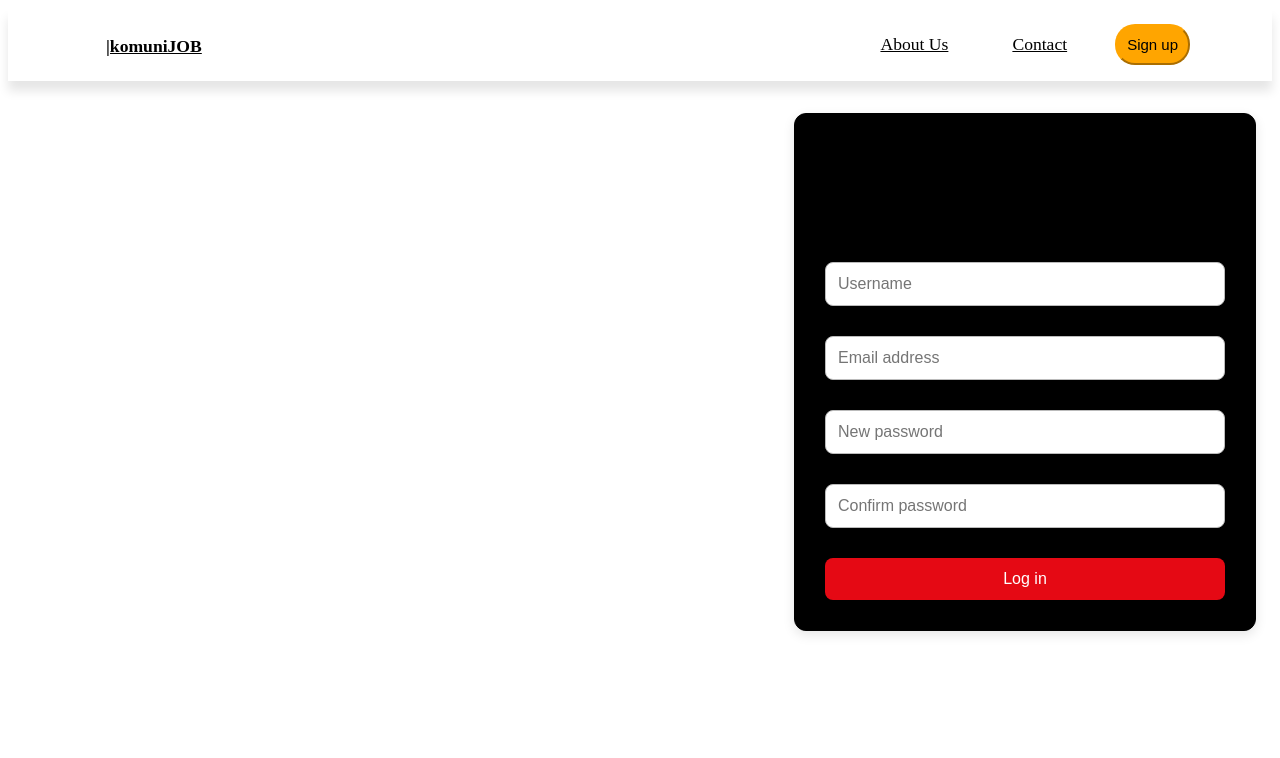
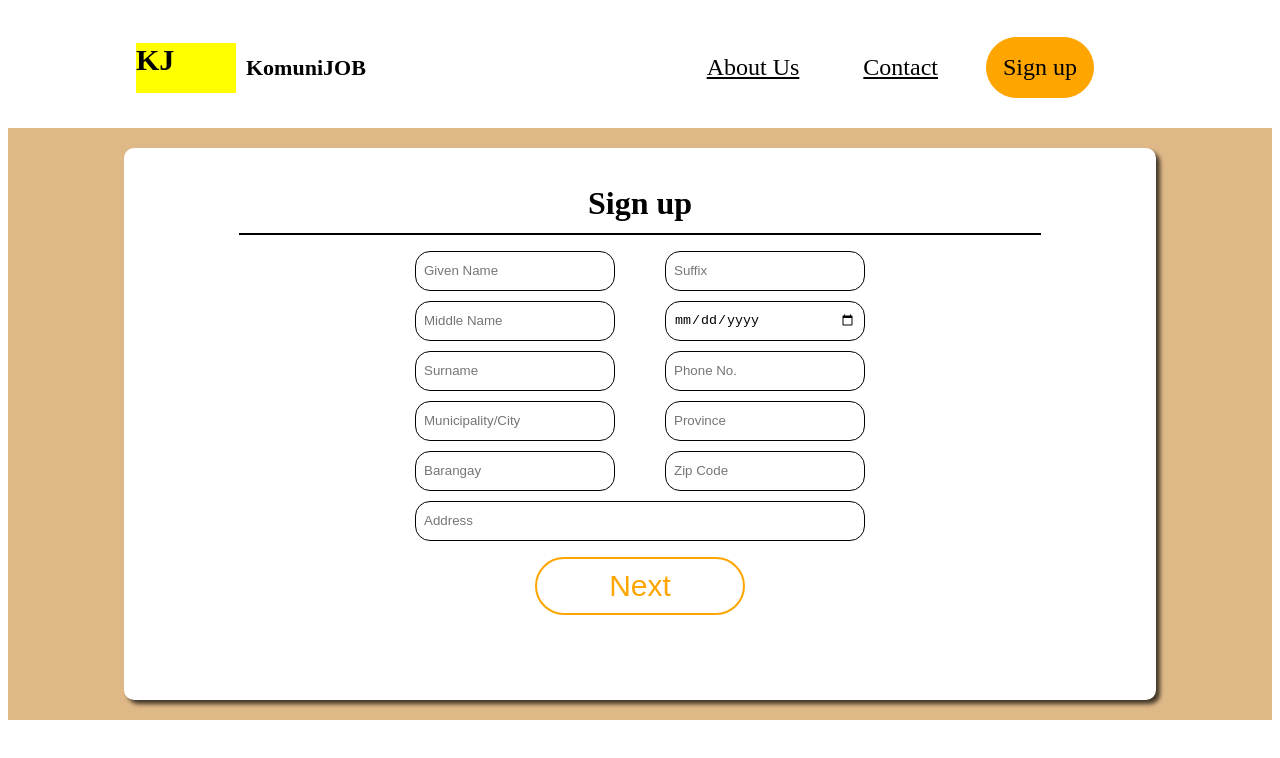
Before and after one commit to lenibnob/Komuni-Job, a React (Vite) app in the folder frontend/: page /register in a window 1280 px wide. Shown: the top 758 px of the page. Built offline with nearby package versions, Linux system fonts and the light colour scheme.

Commit message:
Basic File Structure

```diff
--- a/frontend/src/App.jsx
+++ b/frontend/src/App.jsx
@@ -2,8 +2,8 @@ import './css/App.css';
 import { Routes, Route } from "react-router-dom";
 import Home from "./pages/Home";
 import Favorites from "./pages/Favorites";
-import LoginForm from "./pages/LoginForm";
-import RegistrationForm from "./pages/RegistrationForm";
+import LoginPage from "./pages/LoginPage";
+import RegistrationPage from "./pages/RegistrationPage";
 
 export default function App() {
 
@@ -16,8 +16,8 @@ export default function App() {
         <Routes>
           <Route path="/" element={<Home />} />
           <Route path="/favorites" element={<Favorites />} />
-          <Route path="/login" element={<LoginForm />}></Route>
-          <Route path="/register" element={<RegistrationForm />} ></Route>
+          <Route path="/login" element={<LoginPage />}></Route>
+          <Route path="/register" element={<RegistrationPage />} ></Route>
         </Routes>
 
       </main>
--- a/frontend/src/css/Home.css
+++ b/frontend/src/css/Home.css
@@ -8,11 +8,6 @@
   gap: 2rem;
 }
 
-@media (max-width: 900px) {
-  .home {
-    padding: 1rem;
-  }
-}
 
 .boxContainer {
   display: flex;
--- /dev/null
+++ b/frontend/src/css/Register.css
@@ -0,0 +1,185 @@
+.registerPageContainer {
+    background-color: burlywood;
+    height: 100%;
+    width: 100%;
+}
+
+.navBarContainer {
+    background-color: white;
+    padding: 10px;
+
+    display: flex;
+    justify-content: space-between;
+    align-items: center;
+
+    padding-left: 8rem;
+    padding-right: 8rem;
+}
+
+.navBar {
+    display: flex;
+    align-items: center;
+    gap: 20px;
+}
+
+.logo {
+    background-color: yellow;
+    width: 100px;
+    height: 50px;
+}
+
+.title {
+    font-size: 22px;
+    width: fit-content;
+}
+
+.links {
+    display: flex;
+    justify-content: center;
+    align-items: center;
+
+    color: black;
+    padding-right: 50px;
+    display: flex;
+    gap: 2rem;
+}
+
+.titleLink {
+    display: flex;
+    align-items: center;
+    gap: 10px;
+    color: black;
+    font-size: 20px;
+    text-decoration: none;
+}
+
+.navLink {
+    color: black;
+    font-size: 1.5rem;
+    padding: 0.5rem 1rem;
+    border-radius: 4px;
+    transition: background-color 0.2s;
+}
+
+.navLink:hover {
+  color: black;
+  background-color: rgba(81, 16, 16, 0.1);
+}
+
+.navLinkButton {
+    font-size: 1.5rem;
+    background-color: orange;
+    padding: 1rem;
+    border-radius: 200px;
+
+    text-decoration: none;
+    color: black;
+    border: 1px solid orange;
+} .navLinkButton:hover {
+    border: 1px solid black;
+}
+
+
+.registerPage {
+    display: flex;
+    flex-direction: column;
+    align-items: center;
+    padding: 20px;
+}
+.signUp {
+    padding: 1rem;
+    background-color: white;
+    width: 1000px;
+    height: 520px;
+
+    border-radius: 10px;
+    box-shadow: 4px 4px 4px rgba(0, 0, 0, 0.7);
+
+    display: flex;
+    flex-direction: column;
+    align-items: center;
+}
+
+.signUp hr {
+    margin-top: 1.2rem;
+    width: 50rem;
+    border: 1px solid black;
+}
+
+.headerRow {
+    display: flex;
+    flex-direction: column;
+    align-items: center;
+
+    width: 300px;
+    height: 50px;
+}
+
+.textFields {
+    margin-top: 0.5rem;
+    display: grid;
+    grid-template-columns: repeat(2, 1fr);
+    column-gap: 50px;
+    row-gap: 10px;
+}
+
+.textField {
+    display: flex;
+    flex-direction: column;
+    width: 200px;
+}
+
+.textField label {
+    font-size: 14px;
+    margin-bottom: 4px;
+}
+
+.textField input {
+    height: 30px;
+    padding: 4px 8px;
+    border: 1px solid #ccc;
+    border-radius: 15px;
+    border: 1.5px solid black;
+}
+
+.longField {
+    margin-top: 10px;
+    display: flex;
+    flex-direction: column;
+    width: 450px;
+}
+
+.longField label {
+    font-size: 14px;
+    margin-bottom: 4px;
+}
+
+.longField input {
+    height: 30px;
+    padding: 4px 8px;
+    border: 1.5px solid black;
+    border-radius: 15px;
+}
+
+.nextButton {
+    display: flex;
+    flex-direction: column;
+    align-items: center;
+    text-decoration: none;
+
+    margin-top: 16px;
+    font-size: 30px;
+    width: 210px;
+    padding: 10px 0;
+    background-color: white;
+    color: orange;
+    border: none;
+    border-radius: 30px;
+    border: 2px solid orange;
+    cursor: pointer;
+}
+
+.nextButton:hover {
+    background-color: orange;
+    color: white;
+}
--- a/frontend/src/pages/LoginForm.jsx
+++ /dev/null
@@ -1,40 +0,0 @@
-import "../css/Credential.css";
-import { Link } from "react-router-dom";
-import NavBar from "../components/Navbar";
-
-export default function LoginForm() {
-
-    return (
-        <>
-            <NavBar />
-
-            <div className="credential-container">
-
-                <form className="credential-form">
-
-                    <h1>Sign in</h1>
-
-                    <input id="username"
-                        className="credential-field"
-                        type="text"
-                        placeholder="Username"
-
-                    />
-
-                    <input id="password"
-                        className="credential-field"
-                        type="text"
-                        placeholder="Password"
-                    />
-
-                    <Link className="link-button" to="/login/identify">Forgotten password?</Link>
-
-                    <Link className="link-button" to="/register">Sign up</Link>
-
-                    <button className="submit-button" type="submit">Log in</button>
-                </form>
-            </div>
-
-        </>
-    )
-}
--- a/frontend/src/pages/RegistrationForm.jsx
+++ b/frontend/src/pages/LoginPage.jsx
@@ -1,6 +1,8 @@
 import "../css/Credential.css";
-import NavBar from "../components/Navbar";
-export default function RegistrationForm() {
+import { Link } from "react-router-dom";
+import NavBar from "../components/NavBar";
+
+export default function LoginForm() {
 
     return (
         <>
@@ -10,7 +12,7 @@ export default function RegistrationForm() {
 
                 <form className="credential-form">
 
-                    <h1>Sign up</h1>
+                    <h1>Sign in</h1>
 
                     <input id="username"
                         className="credential-field"
@@ -19,23 +21,15 @@ export default function RegistrationForm() {
 
                     />
 
-                    <input id="email"
-                        className="credential-field"
-                        type="text"
-                        placeholder="Email address"
-                    />
-
                     <input id="password"
                         className="credential-field"
                         type="text"
-                        placeholder="New password"
+                        placeholder="Password"
                     />
 
-                    <input id="confirmPassword"
-                        className="credential-field"
-                        type="text"
-                        placeholder="Confirm password"
-                    />
+                    <Link className="link-button" to="/login/identify">Forgotten password?</Link>
+
+                    <Link className="link-button" to="/register">Sign up</Link>
 
                     <button className="submit-button" type="submit">Log in</button>
                 </form>
--- /dev/null
+++ b/frontend/src/pages/RegistrationPage.jsx
@@ -0,0 +1,77 @@
+import "../css/Register.css";
+import { Link } from "react-router-dom";
+export default function RegistrationForm() {
+
+    return (
+        <>
+            <div className="registerPageContainer">
+                <nav className="navBarContainer">
+                    <div className="navBar">
+                        <Link className="titleLink" to="/">
+                            <h1 className="logo">KJ</h1>
+                            <h1 className="title">KomuniJOB</h1>
+                        </Link>
+                    </div>
+
+                    <div className="links">
+                        <Link className="navLink">About Us</Link>
+                        <Link className="navLink">Contact</Link>
+                        <Link className="navLinkButton">Sign up</Link>
+                    </div>
+                </nav>
+
+                <div className="registerPage">
+                    <div className="signUp">
+                        <div className="headerRow">
+                            <h1>Sign up</h1>
+                        </div>
+                        <hr />
+
+                        <div className="textFields">
+                            <div className="textField">
+                                <input type="text" name="givenName" placeholder="Given Name" />
+                            </div>
+                            <div className="textField">
+                                <input type="text" name="suffix" placeholder="Suffix" />
+                            </div>
+
+                            <div className="textField">
+                                <input type="text" name="middleName" placeholder="Middle Name" />
+                            </div>
+                            <div className="textField">
+                                <input type="date" name="dob" />
+                            </div>
+
+                            <div className="textField">
+                                <input type="text" name="surname" placeholder="Surname" />
+                            </div>
+                            <div className="textField">
+                                <input type="tel" name="phone" placeholder="Phone No." />
+                            </div>
+
+                            <div className="textField">
+                                <input type="text" name="city" placeholder="Municipality/City" />
+                            </div>
+                            <div className="textField">
+                                <input type="text" name="province" placeholder="Province" />
+                            </div>
+
+                            <div className="textField">
+                                <input type="text" name="barangay" placeholder="Barangay" />
+                            </div>
+                            <div className="textField">
+                                <input type="text" name="zipcode" placeholder="Zip Code" />
+                            </div>
+                        </div>
+
+                        <div className="longField">
+                            <input type="text" name="address" placeholder="Address" />
+                        </div>
+
+                        <button className="nextButton">Next</button>
+                    </div>
+                </div>
+            </div>
+        </>
+    )
+}
```
